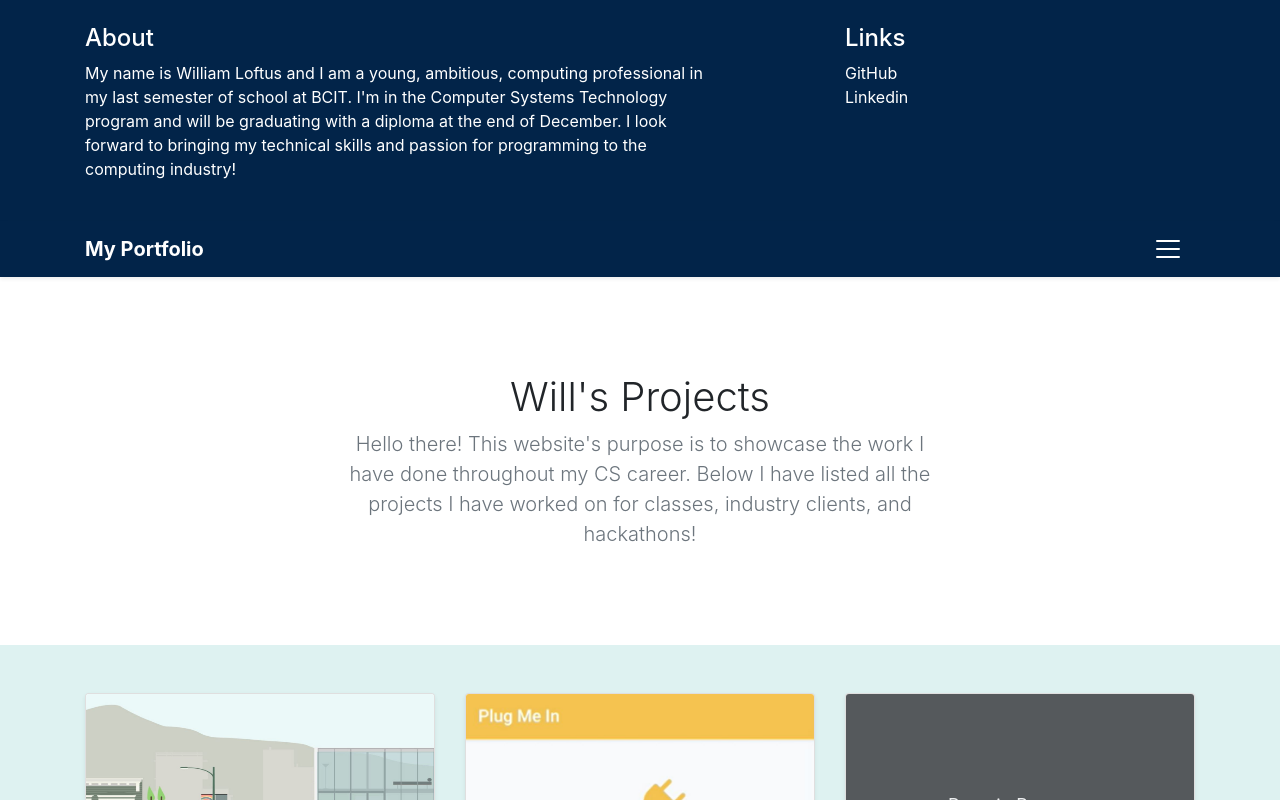
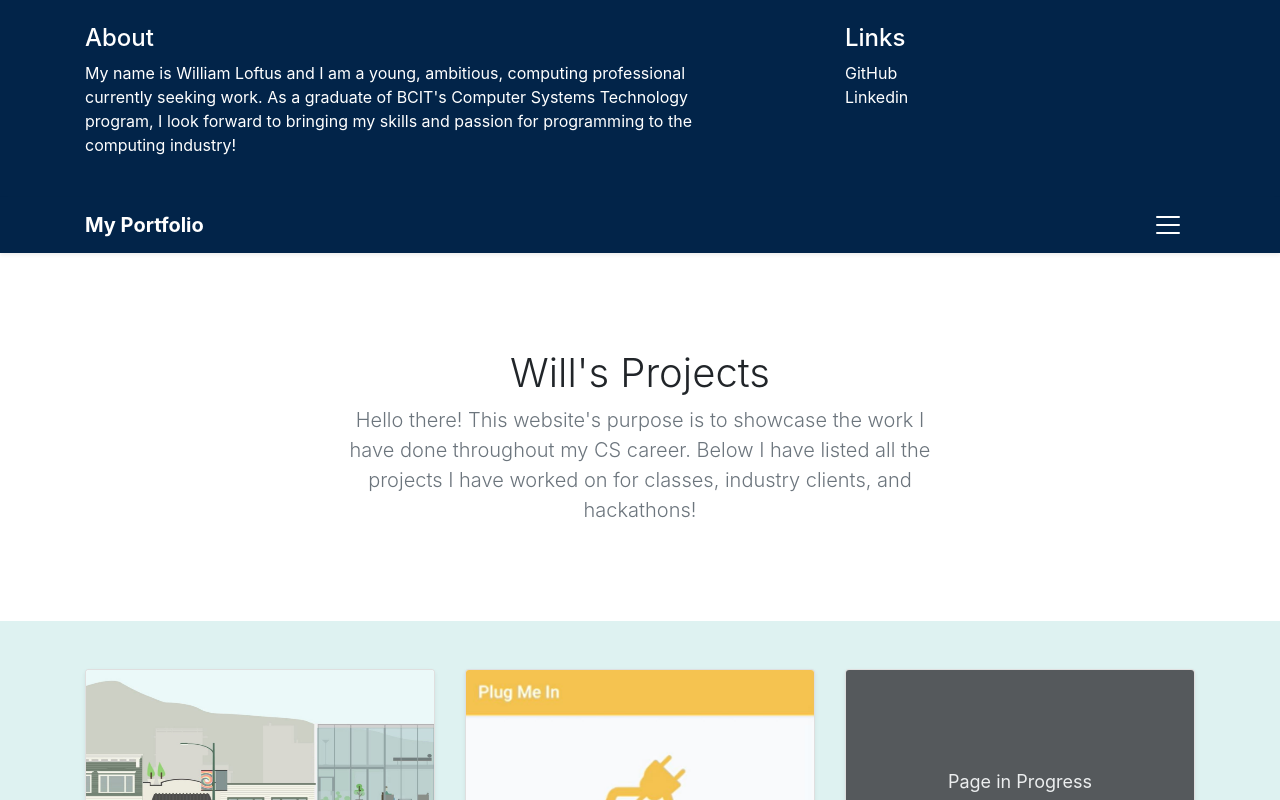
Before and after one commit to wloftus/portfolio-website, a plain HTML site: page portfolio/index.html in a window 1280 px wide. Both pictures are taken after a click on the button "Toggle navigation". Shown: the top 800 px of the page. Drawn offline with nearby package versions, Linux system fonts and the light colour scheme.

Commit message:
changed desc

```diff
--- a/portfolio/index.html
+++ b/portfolio/index.html
@@ -40,9 +40,9 @@
             <div class="col-sm-8 col-md-7 py-4">
               <h4 class="text-white">About</h4>
               <p class="text-white">
-                My name is William Loftus and I am a young, ambitious, computing professional in my last semester of school at BCIT.
-                I'm in the Computer Systems Technology program and will be graduating with a diploma at the end of December.
-                I look forward to bringing my technical skills and passion for programming to the computing industry!
+                My name is William Loftus and I am a young, ambitious, computing professional currently seeking work.
+                As a graduate of BCIT's Computer Systems Technology program, I look forward to bringing my skills and
+                passion for programming to the computing industry!
               </p>
             </div>
             <div class="col-sm-4 offset-md-1 py-4">
```
Also changed, not shown: portfolio/plugmein/index.html (+3 -3 lines), portfolio/suggestionsAPI/index.html (+3 -3 lines).
